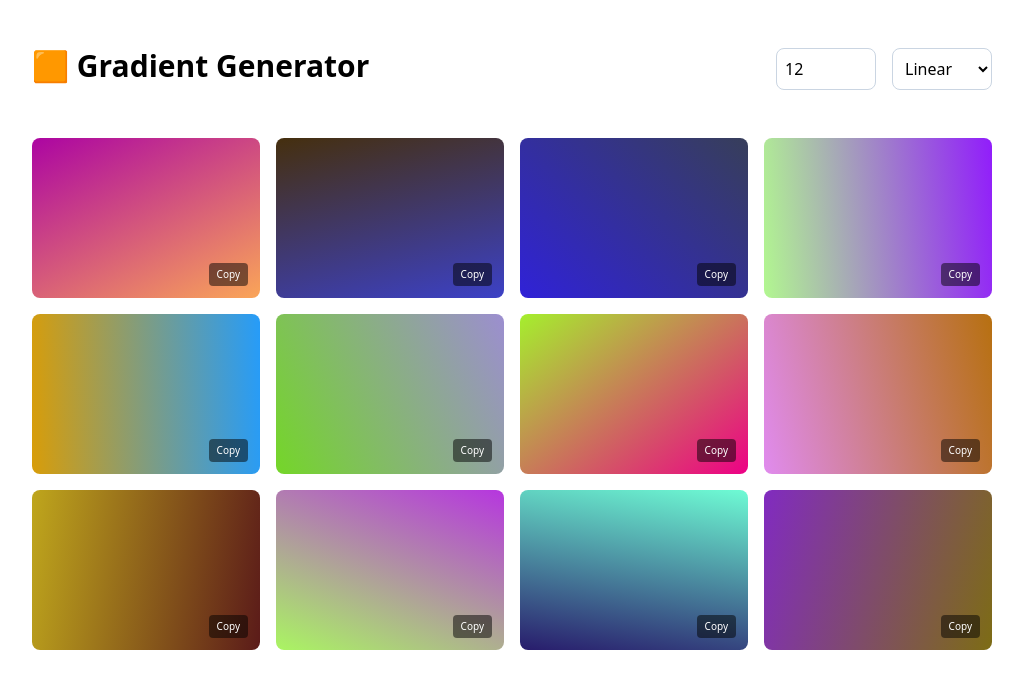
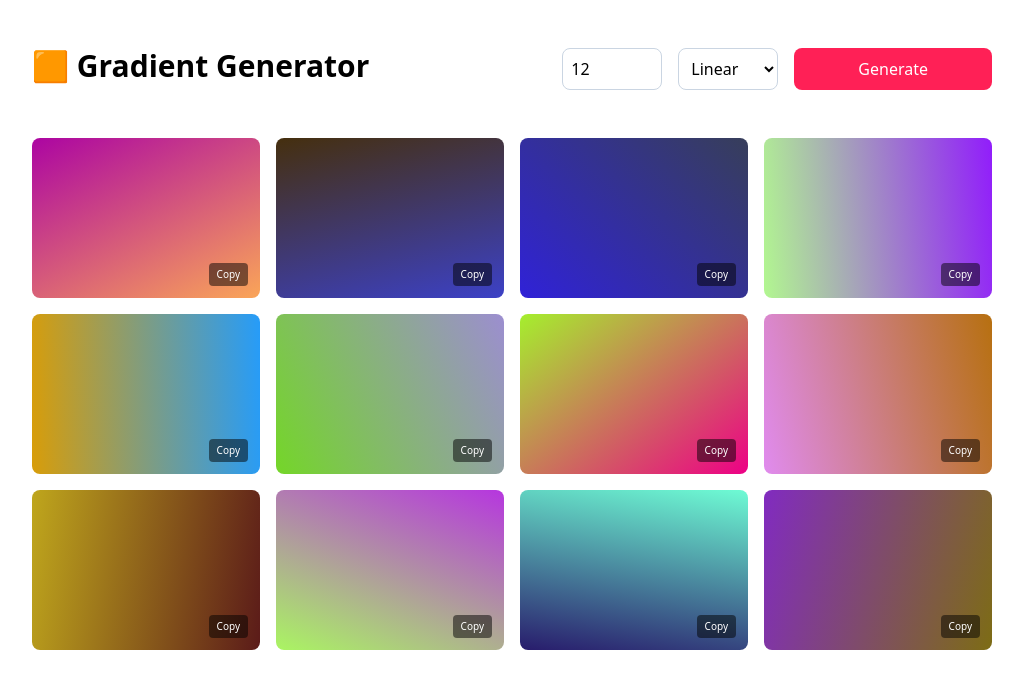
Before and after one commit to Meraj-Uddin-Malik/Gradient-Generator, a React (Vite) app: page / in a window 1280 px wide. Shown: the top 688 px of the page, without its empty margins (128-1151 px from the left). Built offline with nearby package versions, Linux system fonts and the light colour scheme.

Commit message:
feat: add generate button to trigger gradient generation

```diff
--- a/src/App.jsx
+++ b/src/App.jsx
@@ -23,7 +23,6 @@ const App = () => {
       const color2 = getHexColor();
       const degree = Math.floor(Math.random() * 360);
       const degreeString = `${degree}deg`;
-
 
       if (type === "Linear") {
         colors.push({
@@ -71,6 +70,12 @@ const App = () => {
               <option value="Linear">Linear</option>
               <option value="Radial">Radial</option>
             </select>
+            <button
+              className="px-16 py-2 bg-rose-500 text-white rounded-lg font-medium"
+              onClick={generateGradients}
+            >
+              Generate
+            </button>
           </div>
         </div>
 
```
